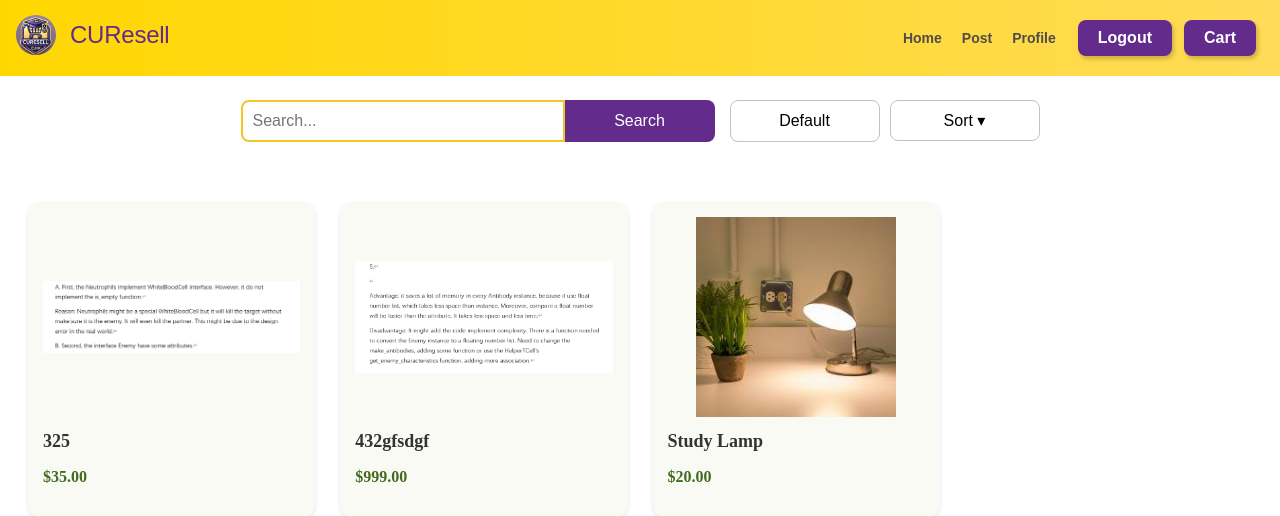
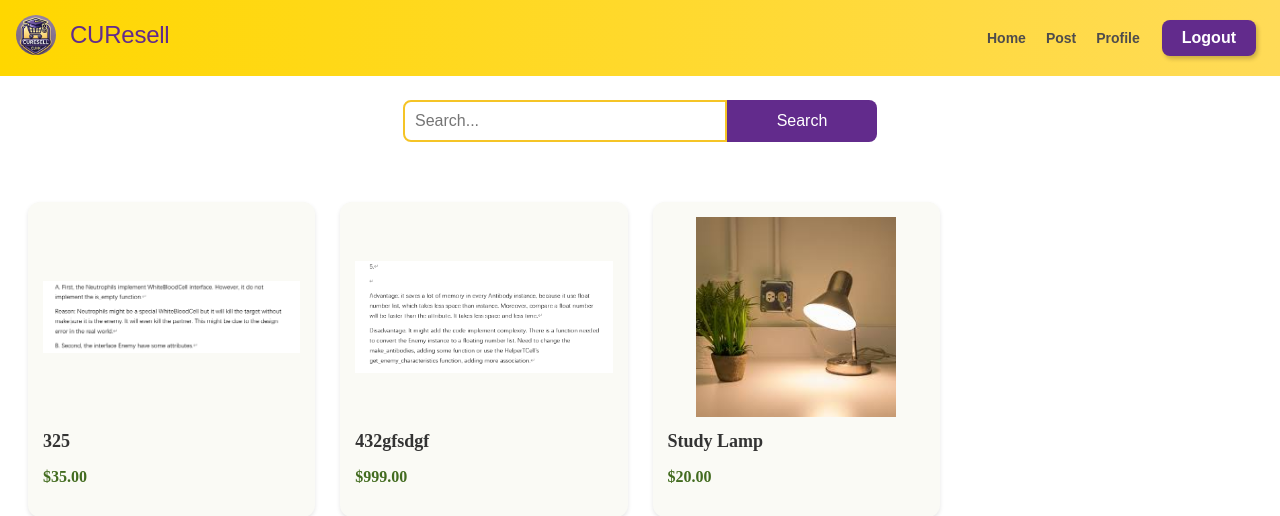
Before and after one commit to Aliciaa33/CUResell, a Django app: page /search/ in a window 1280 px wide. Shown: the top 516 px of the page. Run offline with Django 3.2, Linux system fonts and the light colour scheme; data comes from the database, SQL or seed files in the repository; both versions use the stored data as it was after the commit.

Commit message:
终于做完啦啦啦啦啦啦啦！

```diff
--- a/curesell/templates/after_search.html
+++ b/curesell/templates/after_search.html
@@ -31,7 +31,7 @@
                 <button type="submit" class="search-button">Search</button>
             </form>
 
-            <div class="filter-buttons">
+            <!-- <div class="filter-buttons">
                 <button class="default-btn">Default</button>
 
                 <div class="sort-dropdown">
@@ -46,7 +46,7 @@
                         <button class="apply-btn">Apply</button>
                     </div>
                 </div>
-            </div>
+            </div> -->
         </div>
 
         <p class="keyword">Keyword: {{ search_title }}</p>
--- a/curesell/templates/nav_bar.html
+++ b/curesell/templates/nav_bar.html
@@ -16,9 +16,9 @@
         <div class="cart-button">
             <a href="/logout" class="nav-cart-text">Logout</a>
         </div>
-        <div class="cart-button">
+        <!-- <div class="cart-button">
             <a href="/cart" class="nav-cart-text">Cart</a>
-        </div>
+        </div> -->
     </div>
     <script>
         function goToHomepage() {
--- a/curesell/templates/search_default.html
+++ b/curesell/templates/search_default.html
@@ -30,7 +30,7 @@
             <button type="submit" class="search-button">Search</button>
         </form>
 
-        <div class="filter-buttons">
+        <!-- <div class="filter-buttons">
             <button class="default-btn">Default</button>
 
             <div class="sort-dropdown">
@@ -45,7 +45,7 @@
                     <button class="apply-btn">Apply</button>
                 </div>
             </div>
-        </div>
+        </div> -->
     </div>
 
     <!-- product cards -->
```
Also changed, not shown: curesell/db.sqlite3.
